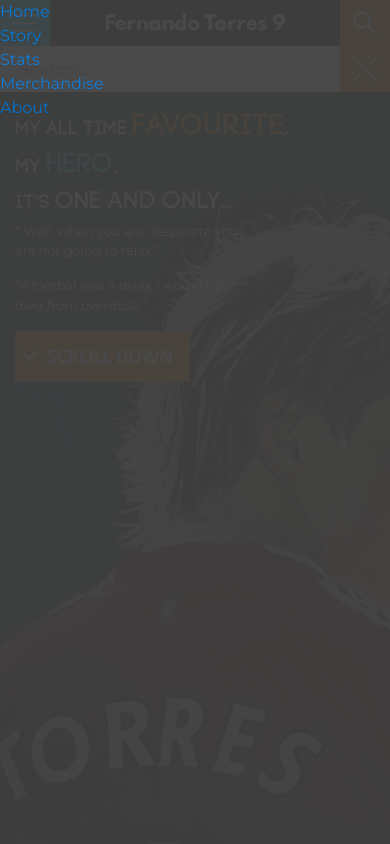
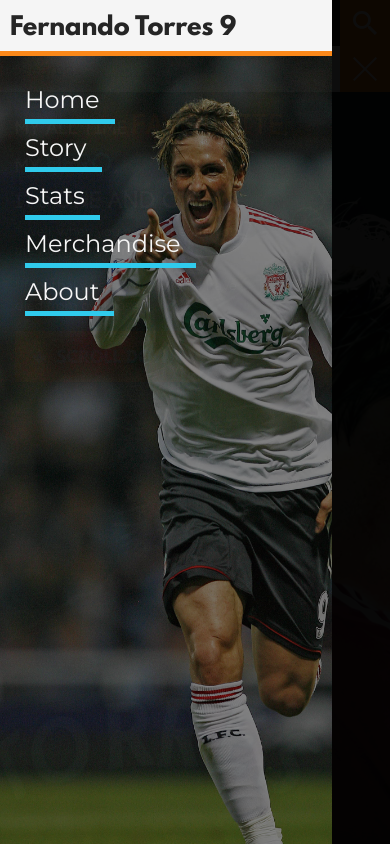
Before and after one commit to pramodrhegde/DemoSiteElnino, a website: page index.html in a window 390 px wide. Both pictures are taken after a click on the link "MENU". Shown: the top 844 px of the page. Drawn offline with Linux system fonts and the light colour scheme; files that its build step writes are made by us from their sources; files whose address does not match are found by name.

Commit message:
mobile version almost complete

```diff
--- a/index.html
+++ b/index.html
@@ -26,6 +26,7 @@
 					</div>
 
 					<nav class="navigation-mobile hidden">
+						<h1>Fernando Torres 9</h1>
 						<ul>
 							<li><a href="#">Home</a></li>
 							<li><a href="#">Story</a></li>
@@ -41,7 +42,18 @@
 					</div>
 				</div>
 				<div class="header-nonmobile hidden-sm-down">
-
+					<div class="logo-nonmobile">
+						<a href="#0" class="btn">Fernando Torres 9</a>
+					</div>
+					<nav class="navigation-nonmobile">
+						<ul>
+							<li><a href="#">Home</a></li>
+							<li><a href="#">Story</a></li>
+							<li><a href="#">Stats</a></li>
+							<li><a href="#">Merchandise</a></li>
+							<li><a href="#">About</a></li>
+						</ul>
+					</nav>
 				</div>
 			</header>
 			<div class="hero">
@@ -55,7 +67,7 @@
 				<div class="quotes">
 					<p>“If footbal was a drug, i would have died from overdose.”</p>
 				</div>
-				<a href="#0" class="btn orange-btn standard-btn scroll-button">Scroll Down</a>
+				<a href="#0" class="btn orange-btn standard-btn scroll-button"><i class="fa fa-arrow-down"></i> Scroll Down</a>
 			</div>
 		</div>
 		<div class="information util-height">
@@ -69,7 +81,7 @@
 					<span>Sunt vitae eum expedita reiciendis rerum enim cupiditate tenetur debitis modi, consequuntur, ipsum eos laboriosam maxime suscipit ut atque porro doloremque hic incidunt quae deserunt architecto, quam ratione! Ipsa, repellendus.</span></p>
 				</div>
 
-				<a href="#0" class="btn blue-btn story-button">Story</a>
+				<a href="#0" class="btn blue-btn story-button"><i class="fa fa-arrow-right"></i> Story</a>
 			</div>
 			<div class="info stats util-height">
 				<div class="title">
@@ -81,7 +93,7 @@
 					<span>Enim aperiam, ab ad quam magnam ipsum consequuntur nesciunt, a sed sequi modi placeat ea sint veritatis deserunt at rerum, similique doloremque iure dicta tenetur voluptas, incidunt vero. Animi, amet?</span></p>
 				</div>
 
-				<a href="#0" class="btn orange-btn stats-button">Stats</a>
+				<a href="#0" class="btn orange-btn stats-button"><i class="fa fa-arrow-right"></i> Stats</a>
 			</div>
 			<div class="info merchandise util-height">
 				<div class="title">
@@ -92,7 +104,7 @@
 					<span>Blanditiis, placeat id est, provident dolor aut ex officia quibusdam deserunt aperiam recusandae a quam veniam illo explicabo facilis fugiat sequi consequatur magni ducimus laboriosam. Inventore libero hic distinctio ratione.</span></p>
 				</div>
 
-				<a href="#0" class="btn blue-btn merchandise-button">Merchandise</a>
+				<a href="#0" class="btn blue-btn merchandise-button"><i class="fa fa-arrow-right"></i> Merchandise</a>
 			</div>
 		</div>
 		<div class="videos">
@@ -149,7 +161,7 @@
 					<div class="footer-pic"></div>
 				</div>
 				<div class="col-xs-12 col-sm-12 col-md-4 col-lg-4 footer-links">
-					<a href="#0" class="btn blue-btn feedback-button">Feedback</a>
+					<a href="#0" class="btn blue-btn feedback-button"><i class="fa fa-comment"></i>Feedback</a>
 					<ul class="social">
 						<li><a href="#0" class="btn orange-btn"><i class="fa fa-facebook fa-fw"></i></a></li>
 						<li><a href="#0" class="btn orange-btn"><i class="fa fa-twitter fa-fw"></i></a></li>
--- a/sass/main.scss
+++ b/sass/main.scss
@@ -12,6 +12,7 @@
 //colors
 $background-color-base:#404040;
 $font-color-base:#f6f6f6;
+$font-color-dark:#252525;
 $footer-background-color:#f5f5f5;
 $banner-background-color:#2a2a2a;
 $orange-button-color:#fb8819;
@@ -89,8 +90,11 @@
 	}
 }
 header{
-	height:100px;
+	min-height:100px;
 	width:100%;
+	@media (min-width:75em){
+		min-height:200px;
+	}
 }
 
 .header-mobile{
@@ -119,9 +123,57 @@
 	left:0;
 	right:0;
 	bottom:0;
-	background:$background-color-base;
+	z-index:3;
+}
+.navigation-mobile:after{
+	content:"";
+	background:darken($background-color-base,100%);
+	position:fixed;
+	top:0;
+	left:0;
+	right:0;
+	bottom:0;
 	opacity:0.95;
-	z-index:3;
+	z-index:-1;
+}
+.navigation-mobile h1{
+	width:85%;
+	background:$footer-background-color;
+	margin-bottom:0px;
+	font-size:1.5rem;
+	padding:15px 10px 10px;
+	color:$font-color-dark;
+	border-bottom:5px solid $orange-button-color;
+}
+.navigation-mobile ul{
+	width:85%;
+	background-size:cover;
+	height:100%;
+	padding:20px 25px;
+	font-size:1.5rem;
+	line-height:2;
+	position:relative;
+	z-index:0;
+}
+.navigation-mobile ul:after{
+	content:"";
+	position:absolute;
+	top:0;
+	bottom:0;
+	right:0;
+	left:0;
+	opacity:0.5;
+	z-index:-1;
+	background:$secondary-banner-color url('../images/comp/sidebar-pic.jpg') 0 50% no-repeat;
+	background-size:cover;
+}
+.navigation-mobile ul li{
+
+}
+.navigation-mobile a{
+	color:$font-color-base;
+	padding:5px 15px 5px 0px;;
+	border-bottom:5px solid $blue-button-color;
 }
 .logo-mobile{
 	width:100%;
@@ -389,15 +441,22 @@
 	min-width:150px;
 	padding-top:0.9375rem;
 }
-.scroll-button{
-	background:$orange-button-color url('../images/scroll.png') 5px center no-repeat;
-	padding-left:30px;
+.scroll-button i{
+	//background:$orange-button-color url('../images/scroll.png') 5px center no-repeat;
+	//padding-left:30px;
+	padding:0px 5px 0px 0px;
 }
-.story-button,.stats-button,.merchandise-button{
-	background:$blue-button-color url('../images/arrow.png') 8px center no-repeat;
+.feedback-button i{
+	padding-right:5px;
+	font-size:1.3rem;
+}
+.story-button i,.stats-button i,.merchandise-button i{
+	//background:$blue-button-color url('../images/arrow.png') 8px center no-repeat;
+	position:absolute;
+	left:25px;
 }
 .stats-button{
-	background-color:$orange-button-color;
+	//background-color:$orange-button-color;
 }
 .merchandise-button{
 	padding-left:35px;
```
Also changed, not shown: src/css/main.css, src/images/comp/arrow.png, src/images/comp/scroll.png, src/images/comp/sidebar-pic.jpg (added), src/images/sidebar-pic.jpg (added), 1 other file.
